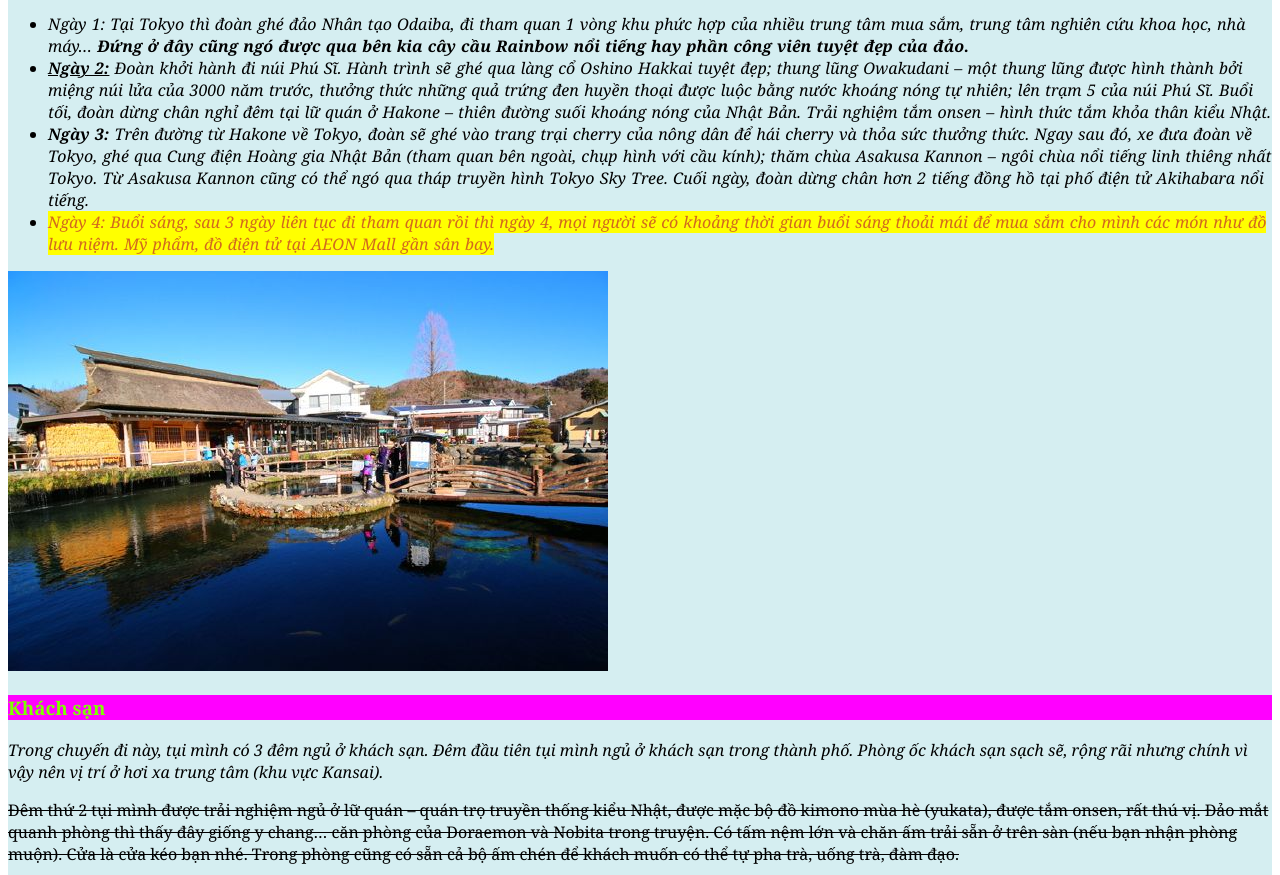
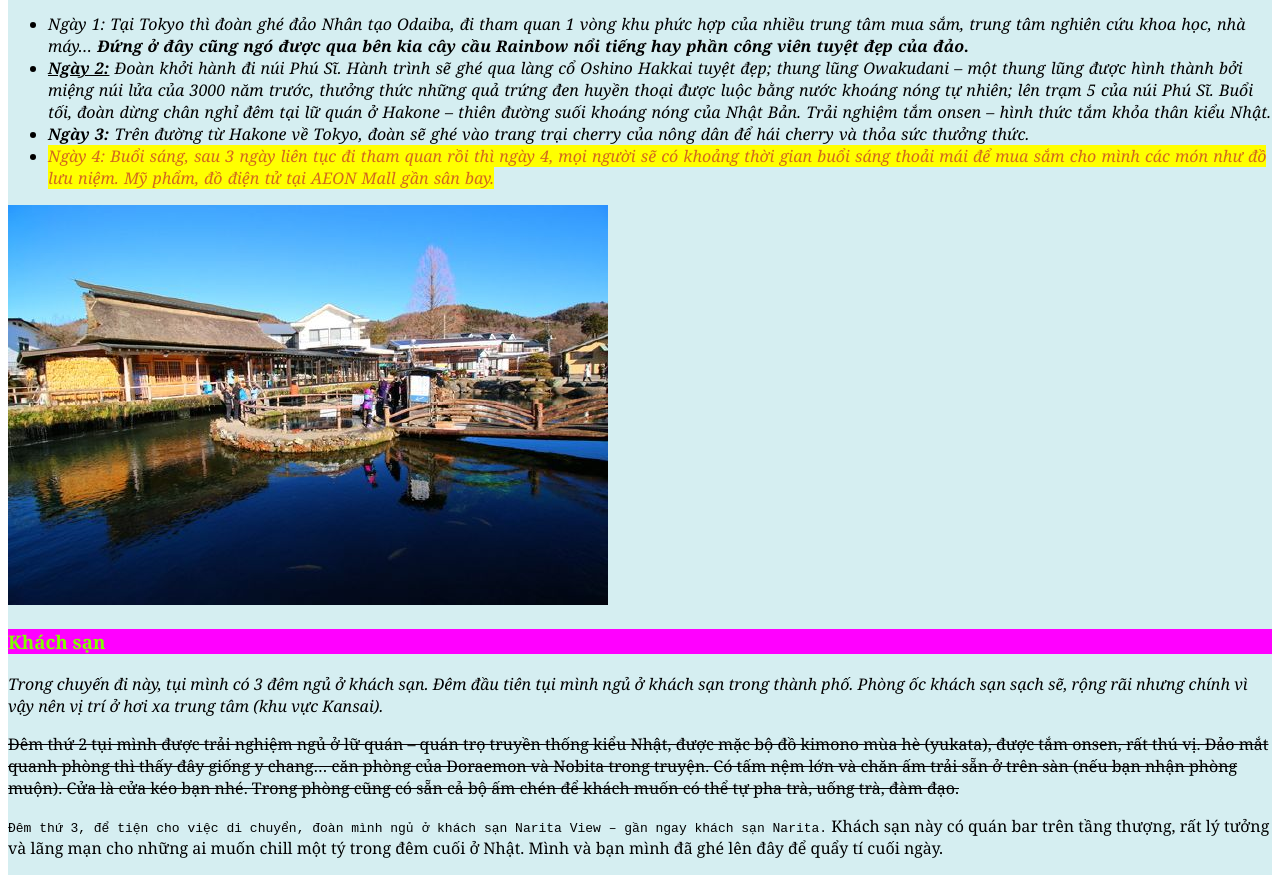
Before and after one commit to tonisisa/web, a plain HTML site: page 3/homework/1.html in a window 1280 px wide. Shown: the part 2046-2921 px from the top of the page. Drawn offline with Linux system fonts and the light colour scheme.

Commit message:
thay doi trang thai buoi 3

```diff
--- a/3/homework/1.html
+++ b/3/homework/1.html
@@ -185,14 +185,6 @@
           <strong><i> Ngày 3:</i></strong> Trên đường từ Hakone về Tokyo, đoàn
           sẽ ghé vào trang trại cherry của nông dân để hái cherry và thỏa sức
           thưởng thức.
-          <em>
-            Ngay sau đó, xe đưa đoàn về Tokyo, ghé qua Cung điện Hoàng gia Nhật
-            Bản (tham quan bên ngoài, chụp hình với cầu kính); thăm chùa Asakusa
-            Kannon – ngôi chùa nổi tiếng linh thiêng nhất Tokyo.</em
-          >
-          Từ Asakusa Kannon cũng có thể ngó qua tháp truyền hình Tokyo Sky Tree.
-          Cuối ngày, đoàn dừng chân hơn 2 tiếng đồng hồ tại phố điện tử
-          Akihabara nổi tiếng.
         </li>
         <li>
           <mark style="color: chocolate">
```
